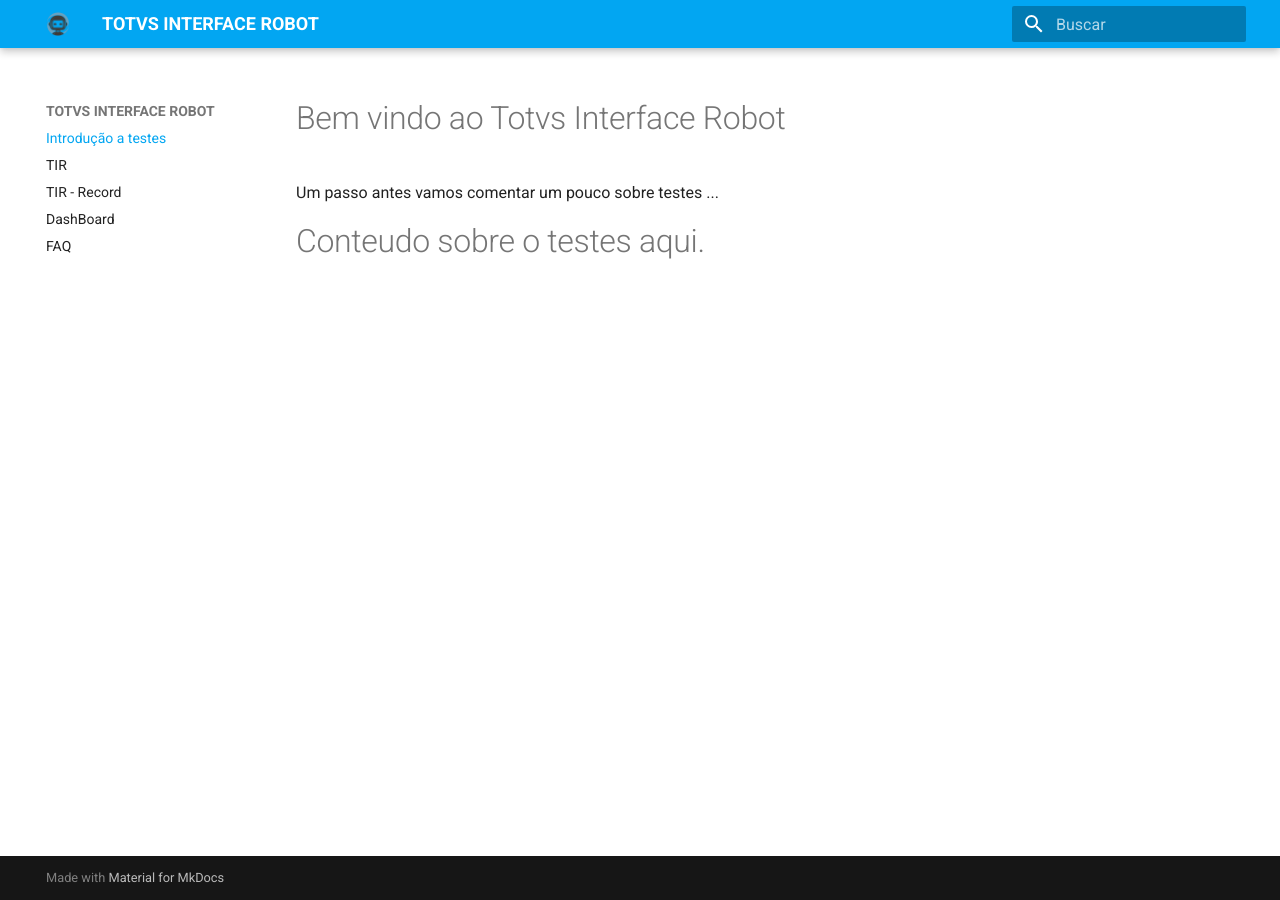
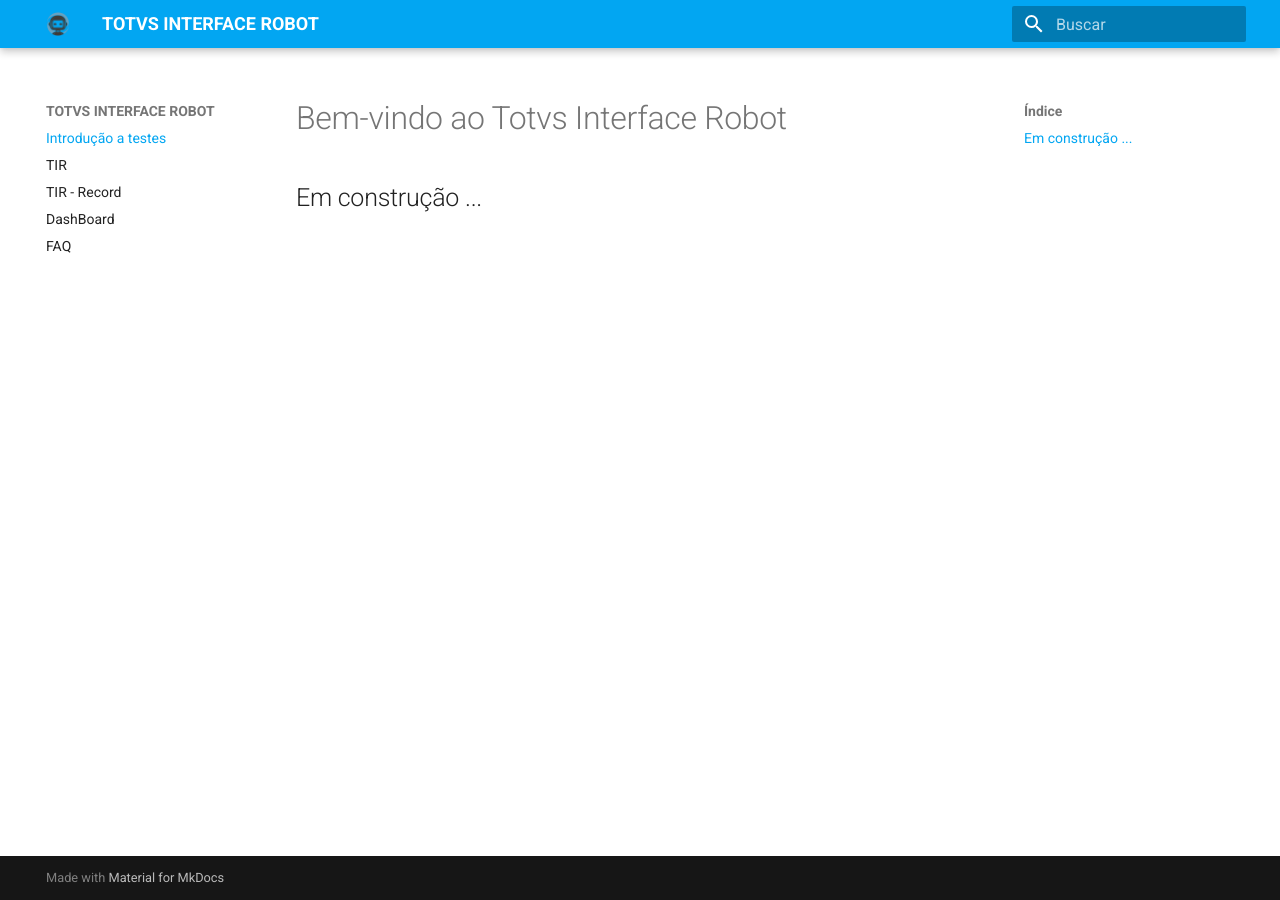
Before and after one commit to totvs/tir-docs, an MkDocs documentation site: the page built from docs/index.md, in a window 1280 px wide. Built offline with MkDocs 1.6.1 and Material for MkDocs 9.7.7, drawn with Linux system fonts in a browser that asks for light colours.

Commit message:
Update index.md

```diff
--- a/docs/index.md
+++ b/docs/index.md
@@ -1,5 +1,3 @@
-# Bem vindo ao Totvs Interface Robot
+# Bem-vindo ao Totvs Interface Robot
 
-Um passo antes vamos comentar um pouco sobre testes ...
-
-# Conteudo sobre o testes aqui.
+## Em construção ...
```
